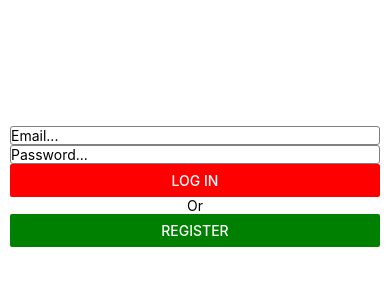
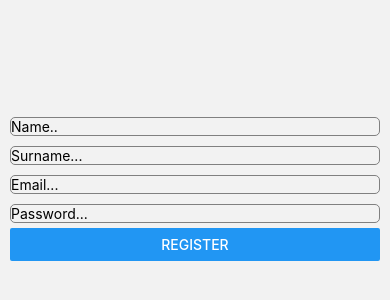
Before and after one commit to spozap/AltechTechnicalTest, a React Native app: screen /Register in a window 390 px wide. Shown: the part 236-536 px from the top of the page. Built offline with nearby package versions, Linux system fonts and the light colour scheme.

Commit message:
Register view

```diff
--- a/index.js
+++ b/index.js
@@ -1,9 +1,5 @@
-/**
- * @format
- */
-
 import {AppRegistry} from 'react-native';
 import {name as appName} from './app.json';
-import Login from './src/components/Login';
+import App from './src/components/App';
 
-AppRegistry.registerComponent(appName, () => Login);
+AppRegistry.registerComponent(appName, () => App);
--- a/package.json
+++ b/package.json
@@ -10,9 +10,12 @@
     "lint": "eslint ."
   },
   "dependencies": {
+    "@react-navigation/native": "^6.0.6",
     "@react-navigation/native-stack": "^6.2.5",
     "react": "17.0.2",
-    "react-native": "0.66.3"
+    "react-native": "0.66.3",
+    "react-native-safe-area-context": "^3.3.2",
+    "react-native-screens": "^3.9.0"
   },
   "devDependencies": {
     "@babel/core": "^7.12.9",
--- a/src/components/App.js
+++ b/src/components/App.js
@@ -1,111 +1,24 @@
-/**
- * Sample React Native App
- * https://github.com/facebook/react-native
- *
- * @format
- * @flow strict-local
- */
+import React from 'react';
+import {NavigationContainer} from '@react-navigation/native';
+import {createNativeStackNavigator} from '@react-navigation/native-stack';
+import Login from './Login';
+import Register from './Register';
+import Profile from './Profile';
 
-import React from 'react';
-import {
-  SafeAreaView,
-  ScrollView,
-  StatusBar,
-  StyleSheet,
-  Text,
-  useColorScheme,
-  View,
-} from 'react-native';
+const Stack = createNativeStackNavigator();
 
-import {
-  Colors,
-  DebugInstructions,
-  Header,
-  LearnMoreLinks,
-  ReloadInstructions,
-} from 'react-native/Libraries/NewAppScreen';
-
-const Section = ({children, title}) => {
-  const isDarkMode = useColorScheme() === 'dark';
+const App = () => {
   return (
-    <View style={styles.sectionContainer}>
-      <Text
-        style={[
-          styles.sectionTitle,
-          {
-            color: isDarkMode ? Colors.white : Colors.black,
-          },
-        ]}>
-        {title}
-      </Text>
-      <Text
-        style={[
-          styles.sectionDescription,
-          {
-            color: isDarkMode ? Colors.light : Colors.dark,
-          },
-        ]}>
-        {children}
-      </Text>
-    </View>
+    <NavigationContainer>
+      <Stack.Navigator
+        screenOptions={{headerShown: false}}
+        initialRouteName="Login">
+        <Stack.Screen name="Login" component={Login} />
+        <Stack.Screen name="Register" component={Register} />
+        <Stack.Screen name="Profile" component={Profile} />
+      </Stack.Navigator>
+    </NavigationContainer>
   );
 };
 
-const App = () => {
-  const isDarkMode = useColorScheme() === 'dark';
-
-  const backgroundStyle = {
-    backgroundColor: isDarkMode ? Colors.darker : Colors.lighter,
-  };
-
-  return (
-    <SafeAreaView style={backgroundStyle}>
-      <StatusBar barStyle={isDarkMode ? 'light-content' : 'dark-content'} />
-      <ScrollView
-        contentInsetAdjustmentBehavior="automatic"
-        style={backgroundStyle}>
-        <Header />
-        <View
-          style={{
-            backgroundColor: isDarkMode ? Colors.black : Colors.white,
-          }}>
-          <Section title="Step One">
-            Edit <Text style={styles.highlight}>App.js</Text> to change this
-            screen and then come back to see your edits.
-          </Section>
-          <Section title="See Your Changes">
-            <ReloadInstructions />
-          </Section>
-          <Section title="Debug">
-            <DebugInstructions />
-          </Section>
-          <Section title="Learn More">
-            Read the docs to discover what to do next:
-          </Section>
-          <LearnMoreLinks />
-        </View>
-      </ScrollView>
-    </SafeAreaView>
-  );
-};
-
-const styles = StyleSheet.create({
-  sectionContainer: {
-    marginTop: 32,
-    paddingHorizontal: 24,
-  },
-  sectionTitle: {
-    fontSize: 24,
-    fontWeight: '600',
-  },
-  sectionDescription: {
-    marginTop: 8,
-    fontSize: 18,
-    fontWeight: '400',
-  },
-  highlight: {
-    fontWeight: '700',
-  },
-});
-
 export default App;
--- a/src/components/Login.js
+++ b/src/components/Login.js
@@ -2,7 +2,7 @@ import React, {useState} from 'react';
 import {Alert, StyleSheet, Text} from 'react-native';
 import {Button, TextInput, View} from 'react-native';
 
-const Login = () => {
+const Login = ({navigation}) => {
   const [userData, setUserData] = useState({email: '', password: ''});
 
   return (
@@ -26,7 +26,7 @@ const Login = () => {
       <Button
         color="green"
         title="Register"
-        onPress={() => Alert.alert(JSON.stringify(userData))}
+        onPress={() => navigation.push('Register')}
       />
     </View>
   );
@@ -44,6 +44,7 @@ const styles = StyleSheet.create({
     borderColor: 'gray',
     width: '100%',
     borderRadius: 3,
+    marginVertical: 7,
   },
   loginBtn: {
     width: '100%',
--- /dev/null
+++ b/src/components/Profile.js
@@ -0,0 +1,7 @@
+import React from 'react';
+import {View} from 'react-native';
+const Profile = ({navigation}) => {
+  return <View />;
+};
+
+export default Profile;
--- /dev/null
+++ b/src/components/Register.js
@@ -0,0 +1,54 @@
+import React, {useState} from 'react';
+import {StyleSheet} from 'react-native';
+import {TextInput, Button, View} from 'react-native';
+
+const Register = () => {
+  const [userData, setData] = useState({
+    name: '',
+    surname: '',
+    email: '',
+    password: '',
+  });
+
+  return (
+    <View style={styles.container}>
+      <TextInput
+        placeholder="Name.."
+        style={styles.input}
+        onChangeText={data => setData({...userData, name: data})}
+      />
+      <TextInput
+        placeholder="Surname..."
+        style={styles.input}
+        onChangeText={data => setData({...userData, surname: data})}
+      />
+      <TextInput
+        placeholder="Email..."
+        style={styles.input}
+        onChangeText={data => setData({...userData, email: data})}
+      />
+      <TextInput
+        placeholder="Password..."
+        style={styles.input}
+        onChangeText={data => setData({...userData, password: data})}
+      />
+      <Button title="Register" />
+    </View>
+  );
+};
+
+const styles = StyleSheet.create({
+  container: {
+    flex: 1,
+    marginHorizontal: 10,
+    justifyContent: 'center',
+  },
+  input: {
+    borderColor: 'grey',
+    borderWidth: 1,
+    borderRadius: 5,
+    marginVertical: 5,
+  },
+});
+
+export default Register;
```
Also changed, not shown: 1 other file (tests, documents, lock files or other folders).
